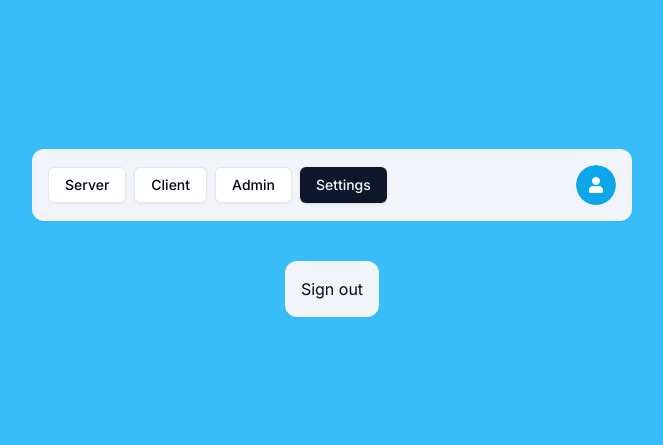
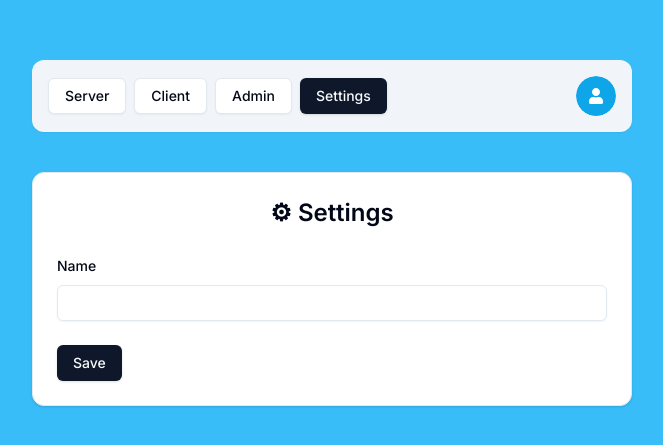
Before and after one commit to jenish1559/mediaspotV2, a Next.js app: page /settings in a window 1280 px wide. Shown: the part 167-612 px from the top of the page, without its empty margins (308-971 px from the left). Built offline with nearby package versions, Linux system fonts and the light colour scheme; no server answers.

Commit message:
ongoing changes for settings page

```diff
--- /dev/null
+++ b/actions/settings.js
@@ -0,0 +1,25 @@
+"use server"
+
+import { getUserById } from "@/data/user";
+import { currentUser } from "@/lib/auth"
+import { db } from "@/lib/db"
+
+export const settings = async (values) => {
+
+    const user = await currentUser();
+    if(!user){
+        return  {error : "Unauthorized"}
+    }
+    const dbUser = await getUserById(user.id);
+
+    if(!dbUser){
+        return {error : "Unauthorized"}
+    }
+
+    await db.user.update({
+        where : {id : user.id},
+        data: {...values}
+    })
+
+    return {success : "Settings Updated!"}
+}
--- a/app/(protected)/settings/page.js
+++ b/app/(protected)/settings/page.js
@@ -1,19 +1,85 @@
 "use client"
+import * as z  from "zod";
+import { zodResolver } from "@hookform/resolvers/zod";
+import { useState, useTransition } from "react";
+import { Card, CardContent, CardHeader } from "@/components/ui/card";
+import { Button } from "@/components/ui/button";
+import { settings } from "@/actions/settings";
+import { useSession } from "next-auth/react";
+import { useForm } from "react-hook-form";
+import { SettingsSchema } from "@/schemas";
+import { Form, FormControl, FormField, FormItem, FormLabel } from "@/components/ui/form"
+import {Input} from "@/components/ui/input";
 import { useCurrentUser } from "@/hooks/use-current-user";
-import { logout } from "@/actions/logout";
+
 const SettingPage = () => {
     const user = useCurrentUser();
+    const { update } = useSession();
+    const [isPending,startTransition] = useTransition();
+    const [error,setError] = useState();
+    const [success,setSuccess] = useState();
 
-    const onClick = () => {
-        logout();
+    const form = useForm({
+        resolve: zodResolver(SettingsSchema),
+        defaultValues: {
+            name: user?.name || undefined
+        }
+
+    })
+
+    const onSubmit = (values) => {
+        startTransition(() => {
+            settings(values)
+            .then((data) => {
+                if(data.success){
+                    setSuccess(data.success);
+                    update();
+                }
+                if(data.error){
+                    setError(data.error);
+                    update();
+                }
+            })
+            .catch(() => setError("Somting went wrong!"))
+        })
+
     }
     return(
-        <div className="bg-secondary flex p-4 items-center justify-center rounded-xl shadow-sm ">
+        <Card className="w-[600px]">
+            <CardHeader>
+                <p className="text-2xl font-semibold text-center">
+                    ⚙ Settings
+                </p>
+            </CardHeader>
+            <CardContent className="gap-y-4">
+                <Form {...form}>
+                    <form className="space-y-6" onSubmit={form.handleSubmit(onSubmit)}>
+                        <div className="space-y-4">
 
-            <button type="submit" onClick={onClick}>
-                Sign out
-            </button>
-        </div>
+
+                        <FormField
+                        control = {form.control}
+                        name="name"
+                        render = {({field}) => (
+                            <FormItem>
+                                <FormLabel>
+                                    Name
+                                </FormLabel>
+                                <FormControl>
+                                    <Input {...field}   disabled={isPending}/>
+                                </FormControl>
+                            </FormItem>
+                         )}
+                        />
+                        </div>
+                        <Button type="submit">
+                            Save
+                        </Button>
+                    </form>
+                </Form>
+            </CardContent>
+        </Card>
+
     )
 }
 
--- a/auth.js
+++ b/auth.js
@@ -4,6 +4,7 @@
 import authConfig from "@/auth.config"
 import { getUserById } from "./data/user"
 import { getTwoFactorConfirmationByUserId } from "./data/two-factor-confirmation"
+import { getAccountByUserId } from "./data/account"
 
 
 export const { auth, handlers, signIn, signOut } = NextAuth({
@@ -38,7 +39,6 @@
               where : {id:twoFactorConfirmation.id}
             })
         }
-        //TODO: Add 2FA check
 
         return true;
       },
@@ -55,7 +55,12 @@
 
         if(session.user){
           session.user.isTwoFactorEnabled = token.isTwoFactorEnabled;
+          session.user.name = token.name;
+          session.user.email = token.email;
+          session.user.isOAuth = token.isOAuth;
+
         }
+
 
         return session;
       },
@@ -64,7 +69,12 @@
 
         const existingUser = await getUserById(token.sub);
         if(!existingUser) return token;
+        const existingAccount = await getAccountByUserId(existingUser.id);
 
+
+        token.isOAuth = !!existingAccount;
+        token.name = existingUser.name,
+        token.email = existingUser.email,
         token.role = existingUser.role;
         token.isTwoFactorEnabled = existingUser.isTwoFactorEnabled;
 
--- /dev/null
+++ b/data/account.js
@@ -0,0 +1,13 @@
+import { db } from "@/lib/db"
+
+export const getAccountByUserId = async (userId) => {
+    try{
+        const account = await db.account.findFirst({
+            where : {userId}
+        });
+        return account;
+    }
+    catch{
+        return null
+    }
+}
--- a/schemas/index.js
+++ b/schemas/index.js
@@ -1,5 +1,8 @@
 import * as z from "zod"
 
+export const SettingsSchema = z.object({
+    name:z.optional(z.string())
+});
 
 export const NewPasswordSchema = z.object({
     password:z.string().min(6,{
```
